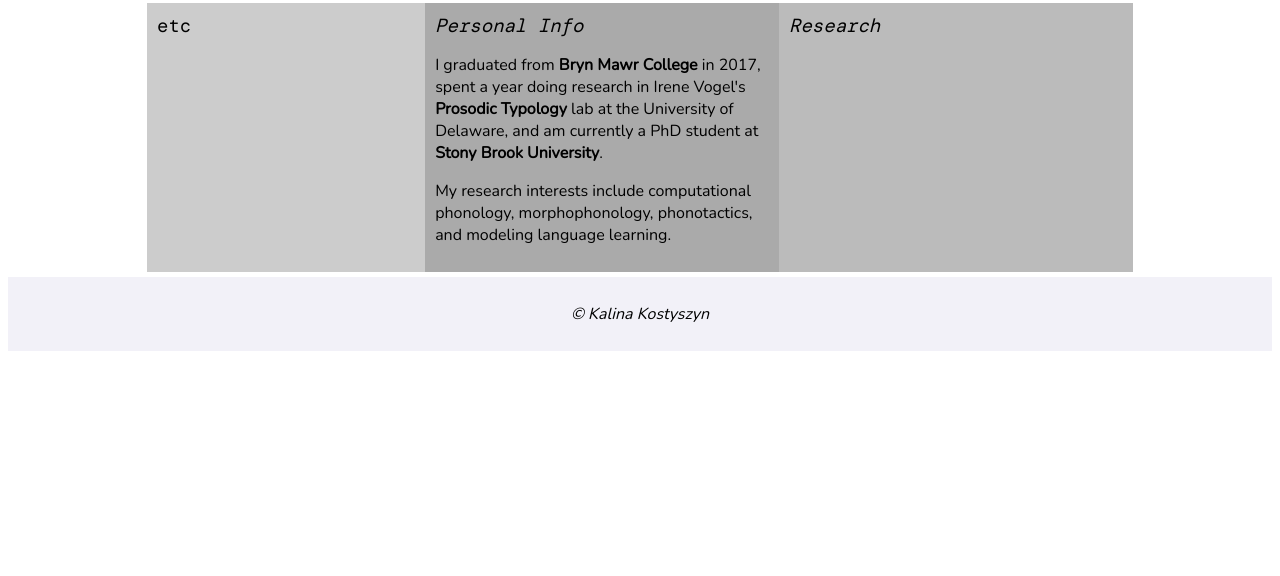
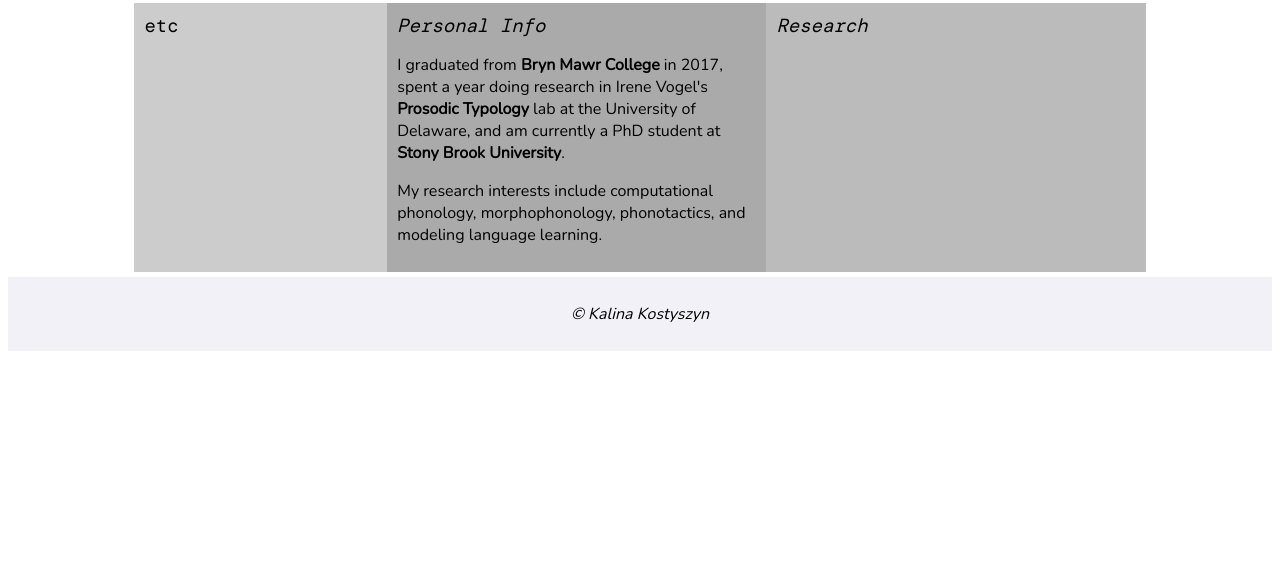
Before and after one commit to kkostyszyn/kkostyszyn.github.io, a plain HTML site: page test.html in a window 1280 px wide. Shown: the part 224-800 px from the top of the page. Drawn offline with nearby package versions, Linux system fonts and the light colour scheme.

```diff
--- a/mystyle.css
+++ b/mystyle.css
@@ -48,7 +48,7 @@ body {
 .container {
   display: 				grid;
   padding:					0px;
-  grid-template-columns: auto max(230px, 22%) max(250px, 28%) max(250px, 28%) auto;
+  grid-template-columns: auto max(230px, 20%) max(250px, 30%) max(250px, 30%) auto;
   grid-template-rows:	auto;
   grid-gap: 				5px 0px;
   grid-template-areas:
```
